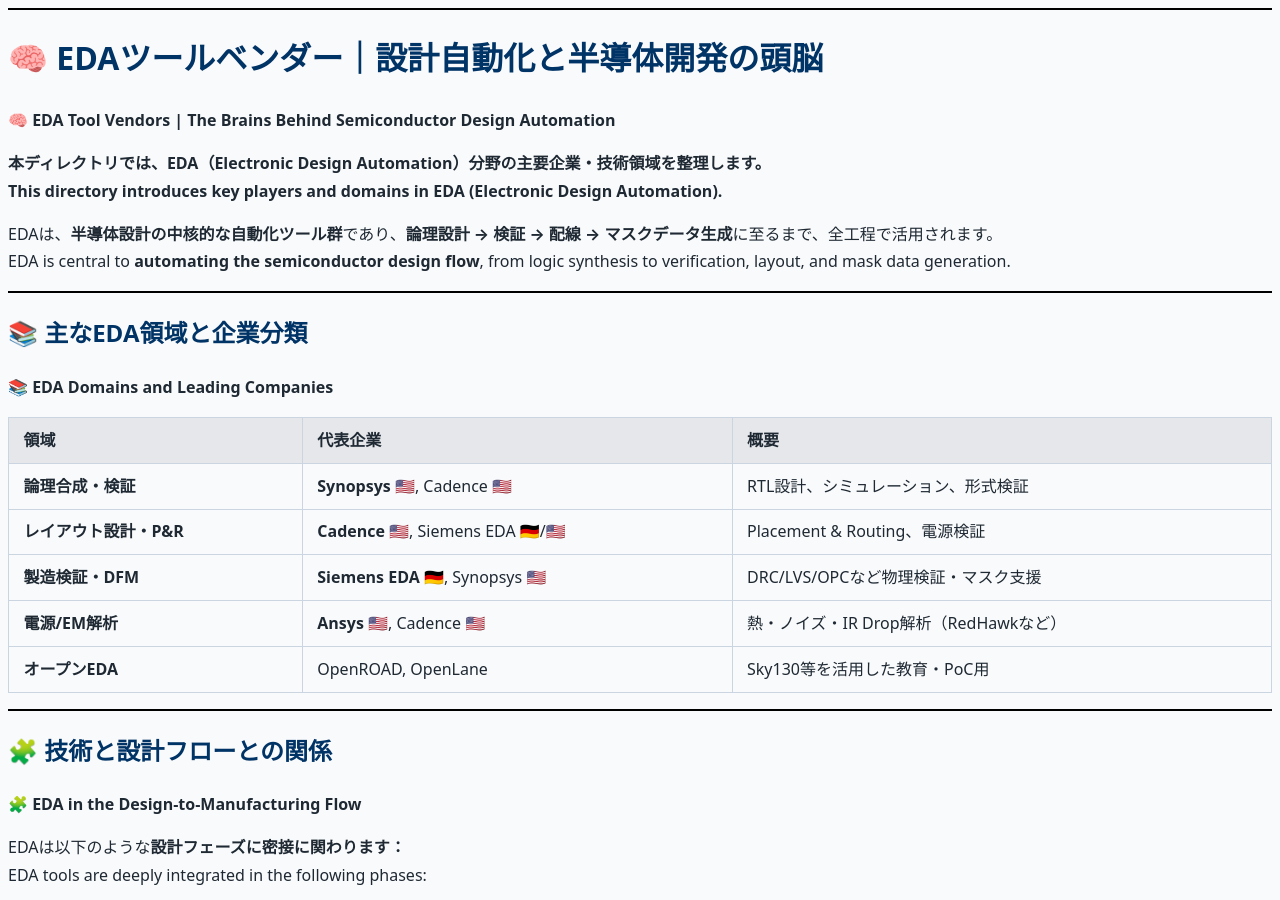
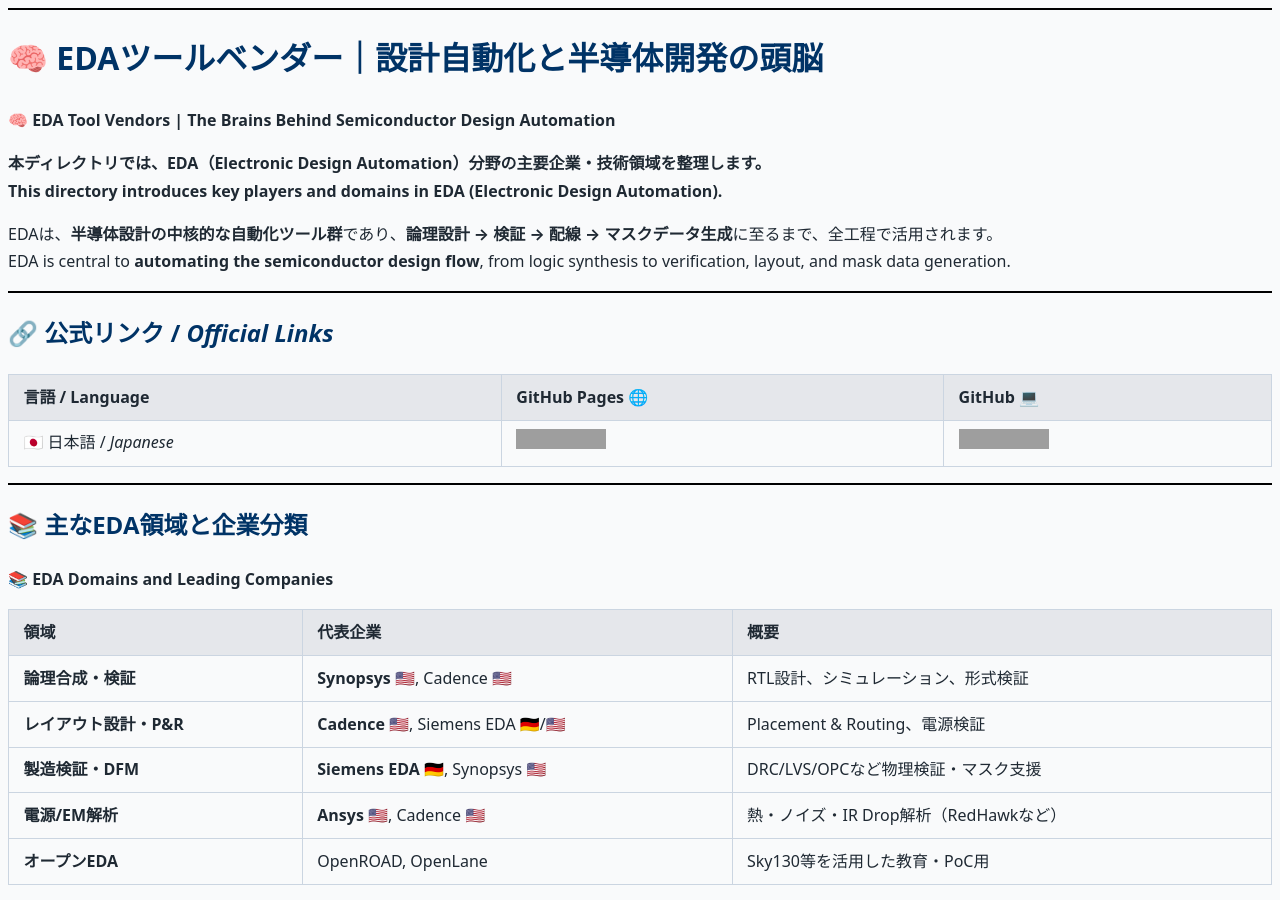
Before and after one commit to Samizo-AITL/Edusemi-Plus, a Jekyll site: the page built from industry/eda-tools/index.md, in a window 1280 px wide and 900 px high. Built offline with Jekyll 4.4.1, drawn with Linux system fonts in a browser that asks for light colours; grey boxes are pictures that could not be loaded.

Commit message:
Update index.md

```diff
--- a/industry/eda-tools/index.md
+++ b/industry/eda-tools/index.md
@@ -13,6 +13,14 @@
 
 EDAは、**半導体設計の中核的な自動化ツール群**であり、**論理設計 → 検証 → 配線 → マスクデータ生成**に至るまで、全工程で活用されます。
 EDA is central to **automating the semiconductor design flow**, from logic synthesis to verification, layout, and mask data generation.
+
+---
+
+## 🔗 公式リンク / *Official Links*
+
+| 言語 / Language | GitHub Pages 🌐 | GitHub 💻 |
+|-----------------|----------------|-----------|
+| 🇯🇵 日本語 / *Japanese* | [![GitHub Pages JP](https://img.shields.io/badge/GitHub%20Pages-日本語版-brightgreen?logo=github)](https://samizo-aitl.github.io/Edusemi-Plus/industry/eda-tools/) | [![GitHub Repo JP](https://img.shields.io/badge/GitHub-日本語版-blue?logo=github)](https://github.com/Samizo-AITL/Edusemi-Plus/tree/main/industry/eda-tools) |
 
 ---
 
```
